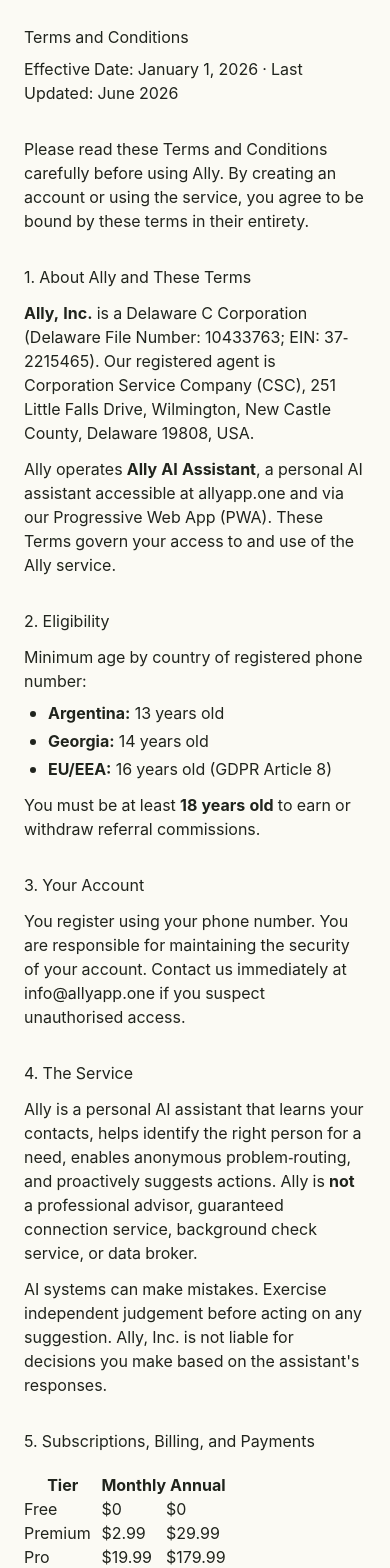
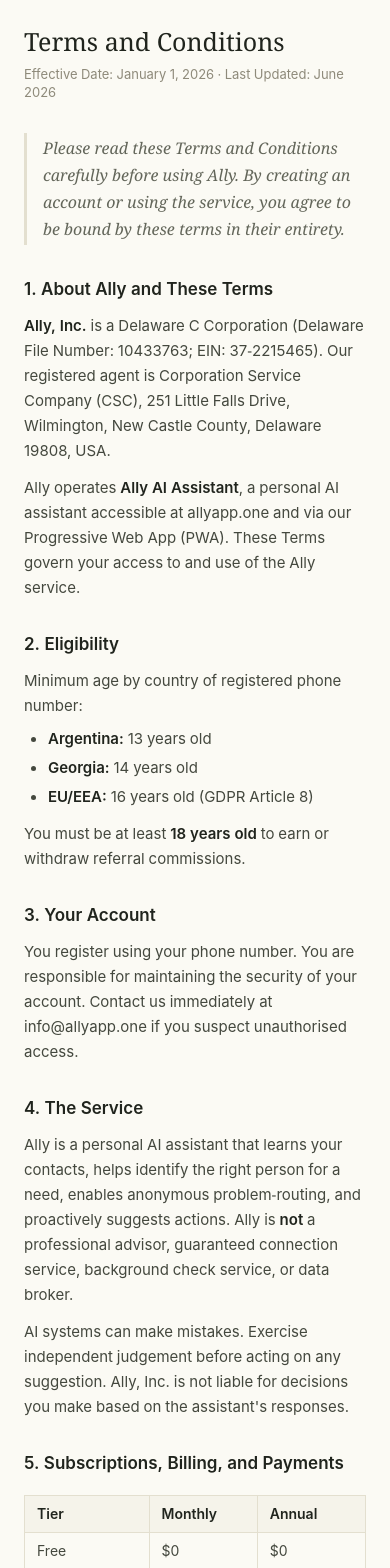
Before and after one commit to misho-cell/ally-frontend, a Next.js app: page /terms in a window 390 px wide. Shown: the part 100-1668 px from the top of the page. Built offline with nearby package versions, Linux system fonts and the light colour scheme.

Commit message:
Add legal-page typography and table styles on design tokens

```diff
--- a/src/app/globals.css
+++ b/src/app/globals.css
@@ -359,6 +359,28 @@
   text-transform: uppercase; color: var(--meta);
 }
 
+/* ============ Legal pages (terms / privacy / refund) ============ */
+/* Long-form documents. Only colour and rhythm come from the design system —
+   the legal copy itself is never touched. */
+.legal-body { color: var(--ink-2); font: 400 15.5px/26px var(--font-system); }
+.legal-body strong { color: var(--ink); font-weight: 600; }
+.legal-h1 { font: 500 30px/38px var(--font-bricolage); color: var(--ink); }
+.legal-h2 { font: 600 19px/26px var(--font-system); color: var(--ink); }
+.legal-h3 { font: 600 15px/22px var(--font-system); color: var(--ink); }
+.legal-meta { font: 400 13px/18px var(--font-system); color: var(--meta); }
+.legal-quote {
+  margin: 0; border-left: 3px solid var(--sidebar-border); padding: 2px 0 2px 16px;
+  font: italic 400 16px/27px var(--font-bricolage); color: var(--ink-soft);
+}
+.legal-link { color: var(--accent-strong); text-decoration: underline; }
+.legal-link:hover { color: var(--accent); }
+.legal-table { width: 100%; border-collapse: collapse; font: 400 14px/20px var(--font-system); }
+.legal-table th, .legal-table td {
+  border: 1px solid var(--sidebar-border); padding: 8px 12px; text-align: left;
+}
+.legal-table th { background: var(--sidebar-bg); color: var(--ink); font-weight: 600; }
+.legal-table td { color: var(--ink-2); }
+
 /* ============ Composer ============ */
 /* One frame only (report item 11): the pill carries the border, the shadow
    and the focus state. The inner input/textarea is always frameless — no
@@ -390,4 +412,7 @@
   .msg-ally { font-size: 16px; line-height: 26px; }
   .steps { margin-left: 0; }
   .row-request, .thread-row { min-height: 44px; }
+  .legal-h1 { font-size: 25px; line-height: 32px; }
+  .legal-h2 { font-size: 17px; line-height: 24px; }
+  .legal-body { font-size: 15px; line-height: 25px; }
 }
```
